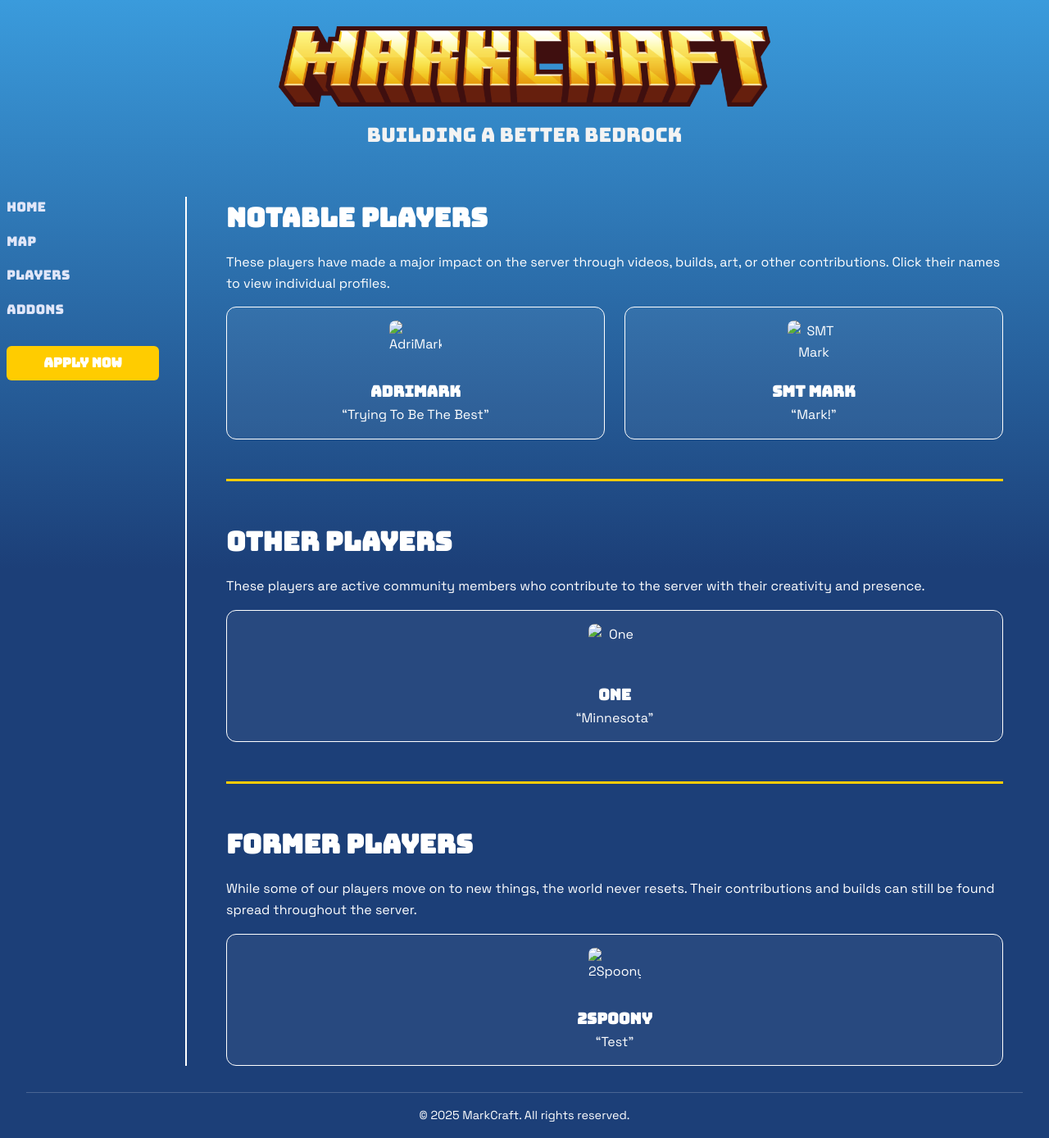
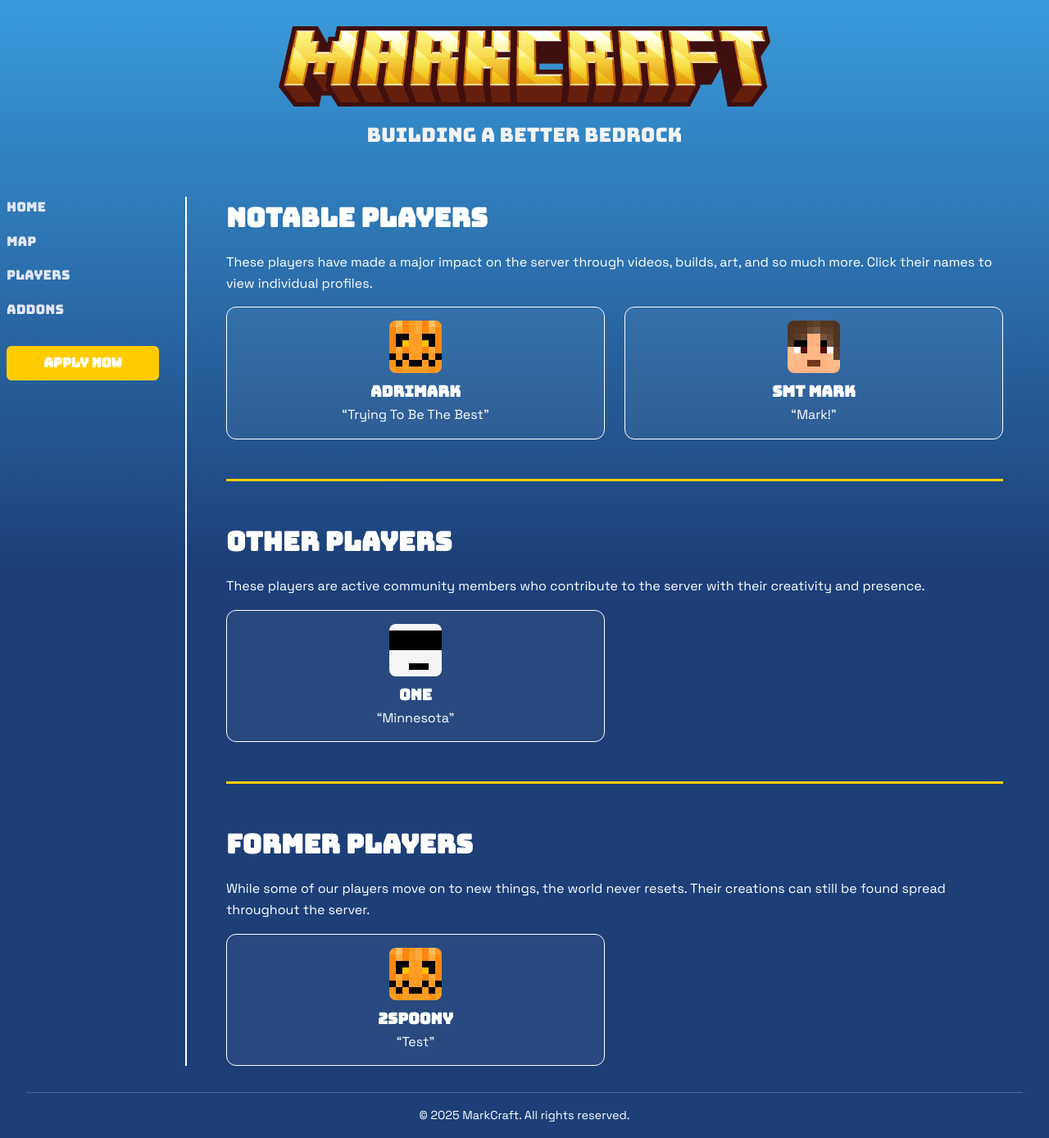
Before and after one commit to AdriMark/markcraft, a Jekyll site: the page built from players.md, in a window 1280 px wide. Shown: the whole page at 82% size. Built offline with Jekyll 4.4.1, drawn with Linux system fonts in a browser that asks for light colours; comment, search, counter and statistics services are not loaded.

Commit message:
fixed player images

```diff
--- a/assets/css/style.css
+++ b/assets/css/style.css
@@ -198,13 +198,6 @@ footer {
 
 /* Players Page Styles */
 
-.players-grid {
-  display: grid;
-  grid-template-columns: repeat(auto-fit, minmax(150px, 1fr));
-  gap: 1.5rem;
-  padding-top: 1rem;
-}
-
 .player-card {
   text-align: center;
   background: rgba(255, 255, 255, 0.05);
@@ -230,10 +223,18 @@ footer {
   margin-right: auto;
 }
 
-/* Responsive tweaks for smaller screens */
+/* Default: 2 columns */
+.players-grid {
+  display: grid;
+  grid-template-columns: repeat(2, 1fr);
+  gap: 1.5rem;
+  padding-top: 1rem;
+}
+
+/* Small screens: 1 column */
 @media (max-width: 480px) {
   .players-grid {
-    grid-template-columns: repeat(auto-fit, minmax(120px, 1fr));
+    grid-template-columns: 1fr;
   }
 
   .player-icon {
@@ -246,6 +247,7 @@ footer {
   }
 }
 
+
 .player-link {
   color: inherit;           /* Keep same color */
   text-decoration: none;    /* Remove underline */
--- a/players.md
+++ b/players.md
@@ -5,7 +5,7 @@ title: Players
 
 # Notable Players
 
-These players have made a major impact on the server through videos, builds, art, or other contributions. Click their names to view individual profiles.
+These players have made a major impact on the server through videos, builds, art, and so much more. Click their names to view individual profiles.
 
 <div class="players-grid">
   <div class="player-card">
@@ -44,7 +44,7 @@ These players are active community members who contribute to the server with the
 
 # Former Players
 
-While some of our players move on to new things, the world never resets. Their contributions and builds can still be found spread throughout the server.
+While some of our players move on to new things, the world never resets. Their creations can still be found spread throughout the server.
 
 <div class="players-grid">
   <div class="player-card">
```
Also changed, not shown: assets/images/players/adrimark_face.png (renamed from assets/images/adrimark_face.png), assets/images/players/mark_face.png (renamed from assets/images/mark_face.png), assets/images/players/one_face.png (renamed from assets/images/one_face.png).
